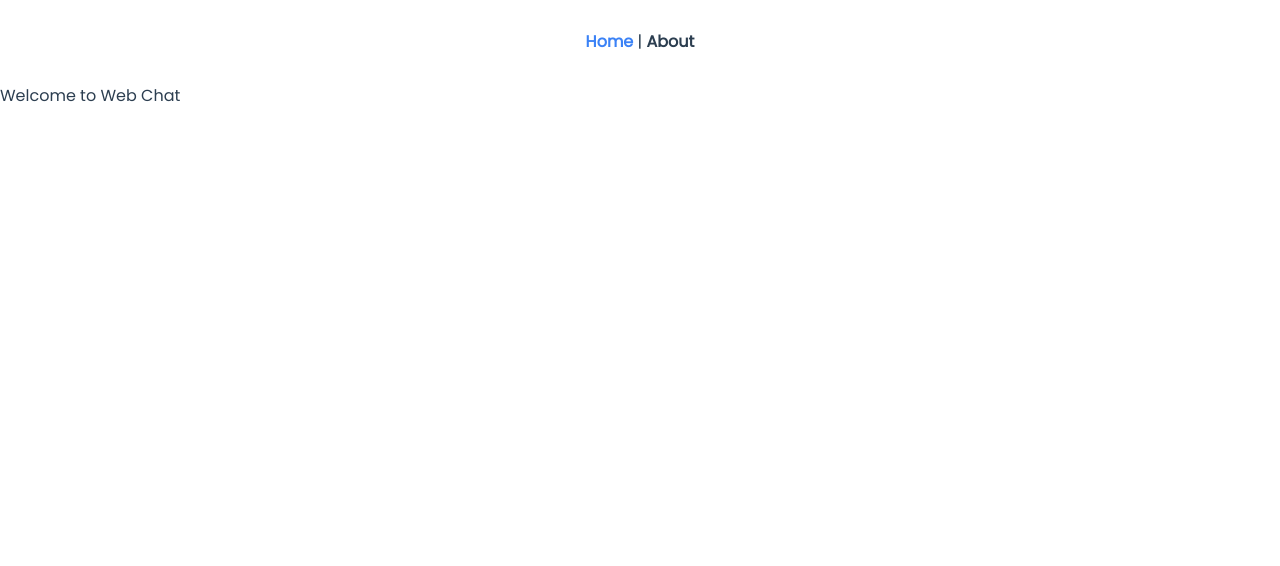
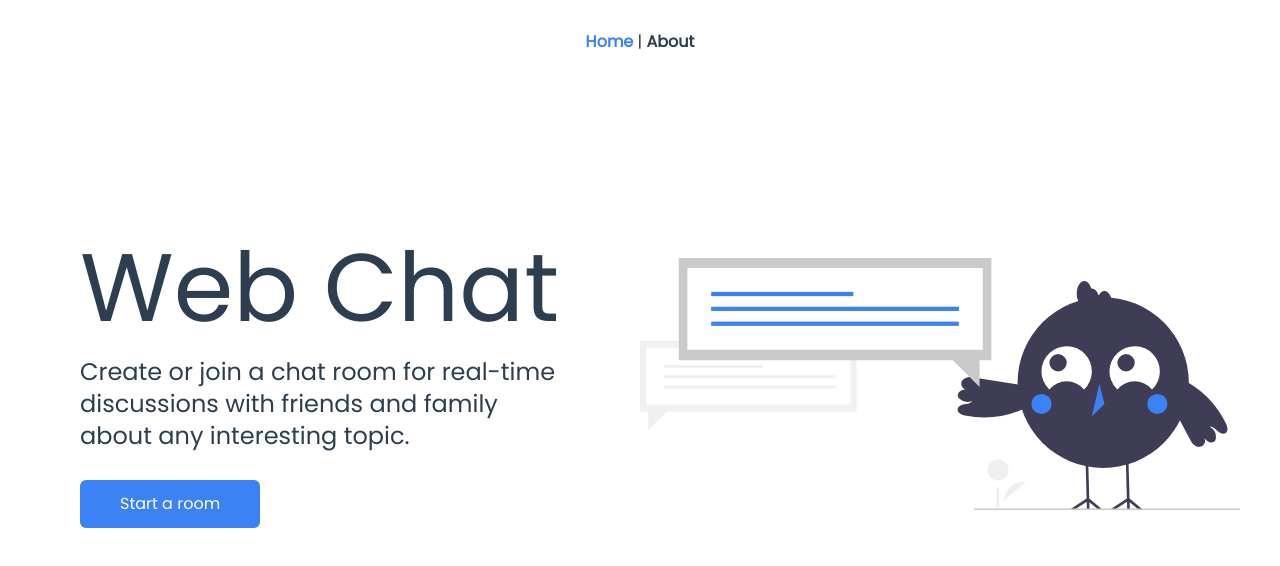
Before and after one commit to ahenrij/chat-web, a Vue app: page / in a window 1280 px wide. Shown: the top 566 px of the page. Built offline with nearby package versions, Linux system fonts and the light colour scheme.

Commit message:
home view updated

```diff
--- a/src/assets/css/style.css
+++ b/src/assets/css/style.css
@@ -10,3 +10,7 @@
 a {
   @apply text-blue-500 hover:text-blue-600;
 }
+
+.btn-primary {
+  @apply bg-blue-500 rounded-md text-white hover:bg-blue-600 hover:text-white px-10 py-3 mt-7 inline-block;
+}
--- a/src/views/HomeView.vue
+++ b/src/views/HomeView.vue
@@ -1,6 +1,19 @@
 <template>
-  <div class="home">
-    <h2>Welcome to Web Chat</h2>
+  <div
+    style="margin-top: -100px"
+    class="grid grid-cols-2 items-center h-screen mx-10"
+  >
+    <div class="p-10">
+      <h1 class="md:text-8xl text-4xl">Web Chat</h1>
+      <p class="text-2xl pr-10 mt-5">
+        Create or join a chat room for real-time discussions with friends and
+        family about any interesting topic.
+      </p>
+      <router-link class="btn-primary" to="/create">Start a room</router-link>
+    </div>
+    <div>
+      <img src="@/assets/img/undraw_quick_chat.svg" alt="" />
+    </div>
   </div>
 </template>
 
```
Also changed, not shown: src/assets/img/undraw_quick_chat.svg (added).
